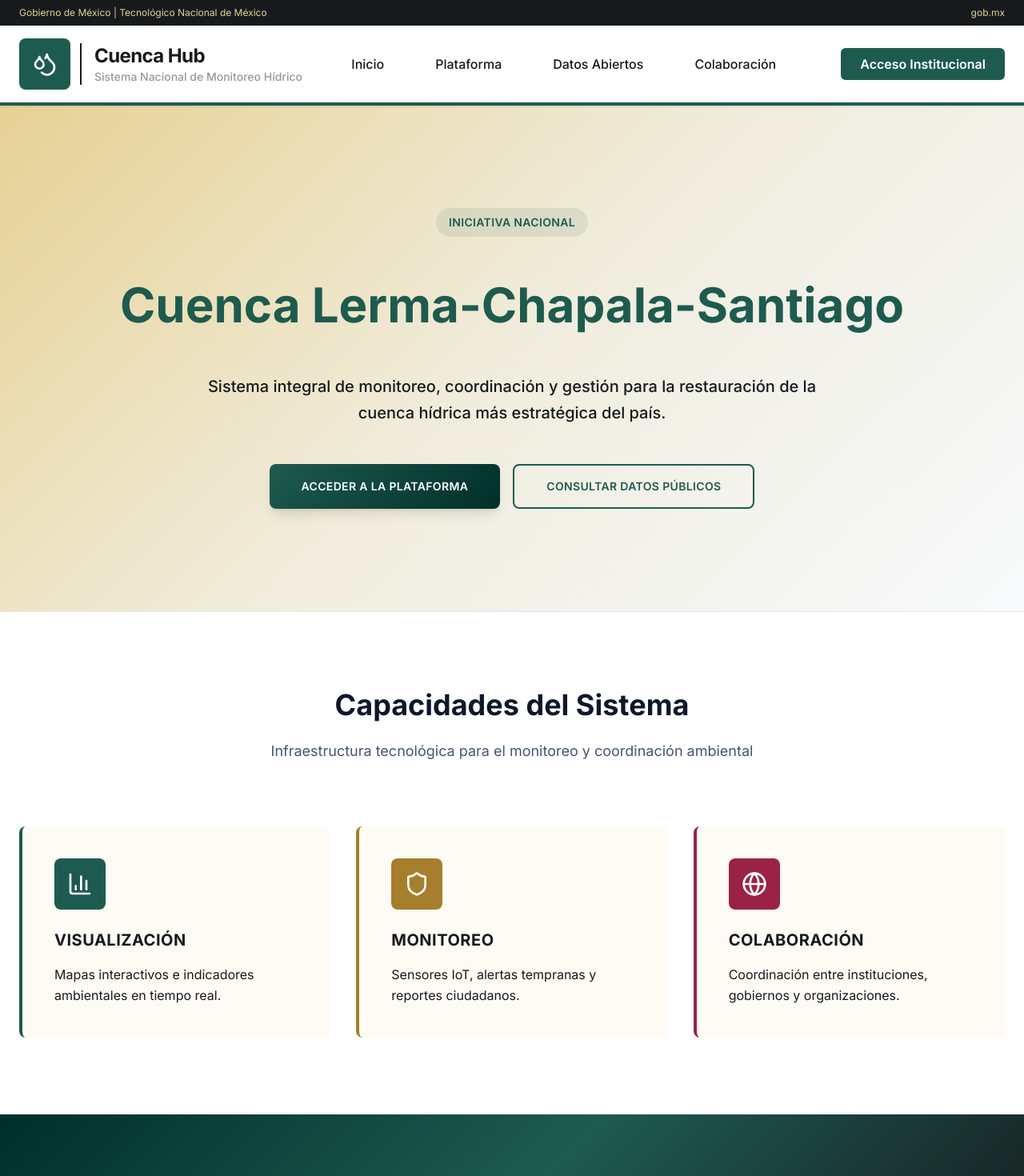
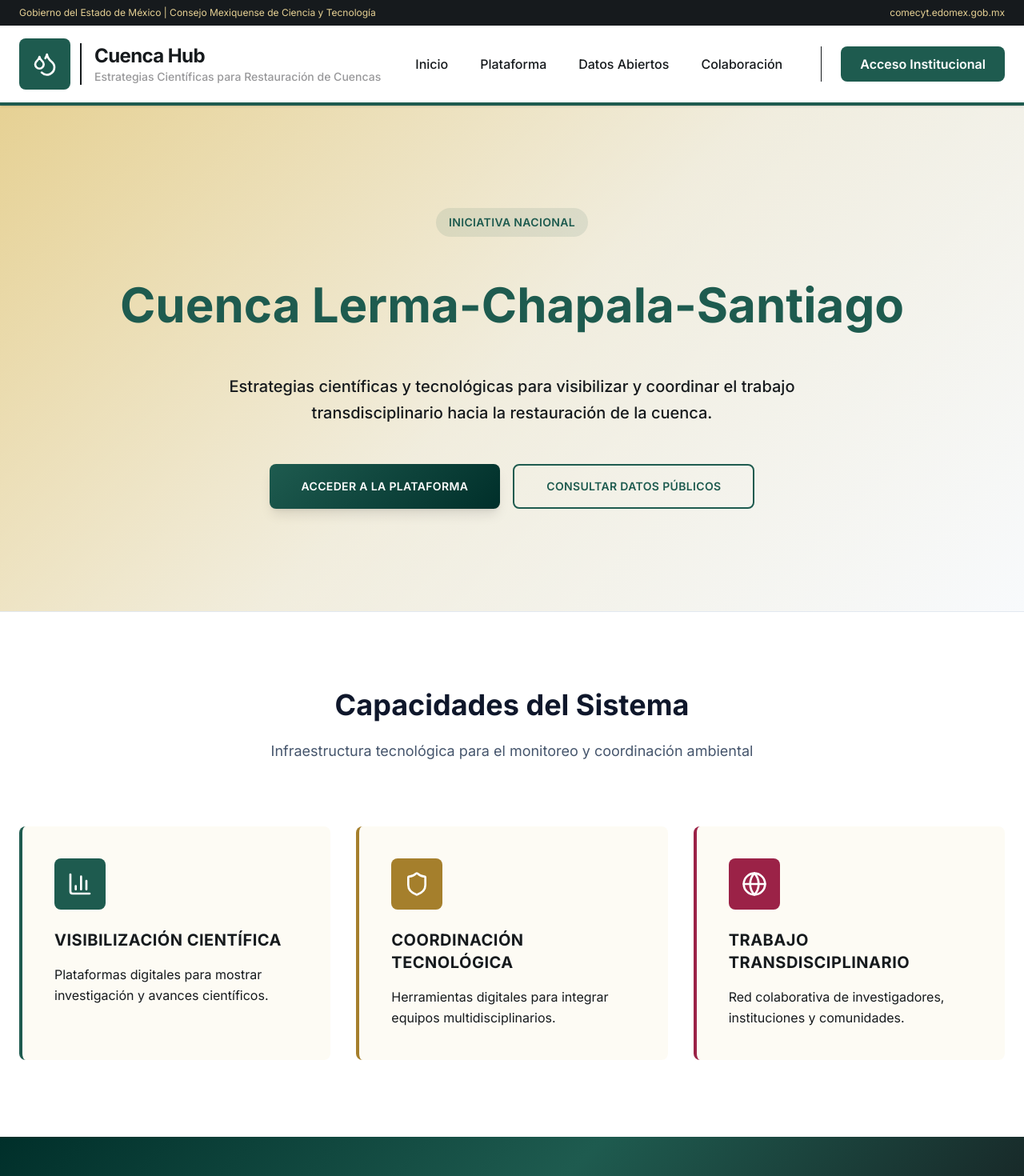
Before and after one commit to JuanMGlez/cuenca-hub, a Next.js app: page / in a window 1280 px wide. Shown: the top 1470 px of the page at 80% size. Built offline with nearby package versions, Linux system fonts and the light colour scheme.

Commit message:
fix:UX/UI

```diff
--- a/app/comunicacion-social/page.tsx
+++ b/app/comunicacion-social/page.tsx
@@ -28,7 +28,7 @@ export default function ComunicacionSocial() {
             <span className="block text-cream">Transforman</span>
           </h1>
           <p className="text-2xl mb-12 text-cream opacity-90 max-w-2xl mx-auto">
-            Descubre cómo las comunidades están restaurando la cuenca más importante de México
+            Conoce las estrategias científicas y tecnológicas que están transformando la cuenca
           </p>
 
           <div className="flex flex-col sm:flex-row gap-6 justify-center items-center">
@@ -60,12 +60,12 @@ export default function ComunicacionSocial() {
 
           <div className="grid md:grid-cols-2 lg:grid-cols-3 gap-8 max-w-6xl mx-auto">
             {[
-              { name: "María González", role: "Agricultora", location: "Jalisco", views: "156K" },
-              { name: "Dr. Carlos Mendoza", role: "Investigador", location: "Michoacán", views: "89K" },
-              { name: "Ana Ruiz", role: "Activista", location: "Guanajuato", views: "203K" },
-              { name: "Roberto Silva", role: "Pescador", location: "Jalisco", views: "134K" },
-              { name: "Ing. Patricia López", role: "TECNM", location: "Nacional", views: "267K" },
-              { name: "Comunidad Purépecha", role: "Líderes Indígenas", location: "Michoacán", views: "178K" }
+              { name: "Dra. Elena Martínez", role: "Hidroquímica", location: "COMECyT", views: "267K" },
+              { name: "Dr. Carlos Mendoza", role: "Ecología Acuática", location: "UAEM", views: "189K" },
+              { name: "Ing. Patricia López", role: "Tecnologías Ambientales", location: "IPN", views: "203K" },
+              { name: "Dr. Roberto Silva", role: "Gestión Hídrica", location: "UNAM", views: "234K" },
+              { name: "Mtra. Ana Ruiz", role: "Políticas Públicas", location: "COLMEX", views: "156K" },
+              { name: "Equipo Transdisciplinario", role: "Red de Investigación", location: "Multi-institucional", views: "298K" }
             ].map((person, index) => (
               <div key={index} className="group cursor-pointer">
                 <div className="relative aspect-video bg-gradient-to-br from-primary to-charcoal rounded-2xl overflow-hidden mb-4 group-hover:scale-105 transition-transform duration-300">
@@ -136,9 +136,9 @@ export default function ComunicacionSocial() {
 
           <div className="grid md:grid-cols-3 gap-8 max-w-5xl mx-auto">
             {[
-              { title: "#AguaLimpiaMéxico", engagement: "2.1M", platform: "Todas las redes" },
-              { title: "#CuencaViva", engagement: "856K", platform: "Instagram & TikTok" },
-              { title: "#RestauraCuenca", engagement: "1.3M", platform: "Facebook & Twitter" }
+              { title: "#CienciaParaLaCuenca", engagement: "1.8M", platform: "Todas las redes" },
+              { title: "#InvestigaciónTransdisciplinaria", engagement: "756K", platform: "LinkedIn & Academia" },
+              { title: "#TecnologíaAmbiental", engagement: "1.1M", platform: "Twitter & YouTube" }
             ].map((campaign, index) => (
               <div key={index} className="bg-gradient-to-br from-primary to-secondary p-8 rounded-2xl text-white text-center group hover:scale-105 transition-transform cursor-pointer">
                 <h3 className="text-2xl font-bold mb-4">{campaign.title}</h3>
--- a/app/page.tsx
+++ b/app/page.tsx
@@ -11,8 +11,8 @@ export default function Home() {
         {/* Top institutional bar */}
         <div className="bg-charcoal py-2">
           <div className="max-w-7xl mx-auto px-6 flex justify-between items-center text-xs text-cream">
-            <span>Gobierno de México | Tecnológico Nacional de México</span>
-            <span>gob.mx</span>
+            <span>Gobierno del Estado de México | Consejo Mexiquense de Ciencia y Tecnología</span>
+            <span>comecyt.edomex.gob.mx</span>
           </div>
         </div>
 
@@ -28,21 +28,34 @@ export default function Home() {
                   </div>
                   <div className="border-l-2 border-neutral pl-4">
                     <div className="text-2xl font-bold text-foreground tracking-tight">Cuenca Hub</div>
-                    <div className="text-sm text-neutral font-medium">Sistema Nacional de Monitoreo Hídrico</div>
+                    <div className="text-sm text-neutral font-medium">Estrategias Científicas para Restauración de Cuencas</div>
                   </div>
                 </div>
               </div>
 
               {/* Navigation */}
-              <nav className="hidden lg:flex items-center space-x-8">
-                <a href="#inicio" className="px-4 py-2 text-foreground hover:bg-primary hover:bg-opacity-5 rounded-md transition-all font-medium">Inicio</a>
-                <a href="#plataforma" className="px-4 py-2 text-foreground hover:bg-primary hover:bg-opacity-5 rounded-md transition-all font-medium">Plataforma</a>
-                <a href="#datos" className="px-4 py-2 text-foreground hover:bg-primary hover:bg-opacity-5 rounded-md transition-all font-medium">Datos Abiertos</a>
-                <a href="#colaboracion" className="px-4 py-2 text-foreground hover:bg-primary hover:bg-opacity-5 rounded-md transition-all font-medium">Colaboración</a>
-                <div className="w-px h-6 bg-neutral opacity-30"></div>
-                <button className="bg-primary text-white px-6 py-2 rounded-md font-semibold hover:bg-opacity-90 transition-all">
-                  Acceso Institucional
-                </button>
+              <nav className="hidden lg:flex items-center space-x-2">
+                <a href="#inicio" className="px-4 py-2 text-foreground hover:text-primary transition-colors font-medium relative group">
+                  <span>Inicio</span>
+                  <div className="absolute bottom-0 left-0 w-0 h-0.5 bg-primary transition-all duration-300 group-hover:w-full"></div>
+                </a>
+                <a href="#plataforma" className="px-4 py-2 text-foreground hover:text-primary transition-colors font-medium relative group">
+                  <span>Plataforma</span>
+                  <div className="absolute bottom-0 left-0 w-0 h-0.5 bg-primary transition-all duration-300 group-hover:w-full"></div>
+                </a>
+                <a href="#datos" className="px-4 py-2 text-foreground hover:text-primary transition-colors font-medium relative group">
+                  <span>Datos Abiertos</span>
+                  <div className="absolute bottom-0 left-0 w-0 h-0.5 bg-primary transition-all duration-300 group-hover:w-full"></div>
+                </a>
+                <a href="#colaboracion" className="px-4 py-2 text-foreground hover:text-primary transition-colors font-medium relative group">
+                  <span>Colaboración</span>
+                  <div className="absolute bottom-0 left-0 w-0 h-0.5 bg-primary transition-all duration-300 group-hover:w-full"></div>
+                </a>
+                <div className="ml-6 pl-6 border-l border-neutral border-opacity-20">
+                  <button className="bg-primary text-white px-6 py-2.5 rounded-lg font-semibold hover:shadow-lg hover:-translate-y-0.5 transition-all duration-300">
+                    Acceso Institucional
+                  </button>
+                </div>
               </nav>
             </div>
           </div>
@@ -62,8 +75,8 @@ export default function Home() {
               <span className="block text-primary">Cuenca Lerma-Chapala-Santiago</span>
             </h1>
             <p className="text-xl mb-12 leading-relaxed max-w-3xl mx-auto font-medium text-foreground">
-              Sistema integral de monitoreo, coordinación y gestión para la restauración
-              de la cuenca hídrica más estratégica del país.
+              Estrategias científicas y tecnológicas para visibilizar y coordinar
+              el trabajo transdisciplinario hacia la restauración de la cuenca.
             </p>
             <div className="flex flex-col sm:flex-row gap-4 justify-center">
               <button className="btn-primary px-10 py-4 rounded-lg font-semibold shadow-lg text-sm uppercase tracking-wide">
@@ -91,8 +104,8 @@ export default function Home() {
               <div className="w-16 h-16 bg-primary rounded-lg flex items-center justify-center mb-6">
                 <BarChart3 className="w-8 h-8 text-white" />
               </div>
-              <h3 className="text-xl font-bold mb-4 uppercase tracking-wide text-foreground">Visualización</h3>
-              <p className="leading-relaxed text-foreground">Mapas interactivos e indicadores ambientales en tiempo real.</p>
+              <h3 className="text-xl font-bold mb-4 uppercase tracking-wide text-foreground">Visibilización Científica</h3>
+              <p className="leading-relaxed text-foreground">Plataformas digitales para mostrar investigación y avances científicos.</p>
             </div>
 
             {/* Monitoreo */}
@@ -100,8 +113,8 @@ export default function Home() {
               <div className="w-16 h-16 rounded-lg flex items-center justify-center mb-6" style={{backgroundColor: 'var(--color-gold)'}}>
                 <Shield className="w-8 h-8 text-white" />
               </div>
-              <h3 className="text-xl font-bold mb-4 uppercase tracking-wide text-foreground">Monitoreo</h3>
-              <p className="leading-relaxed text-foreground">Sensores IoT, alertas tempranas y reportes ciudadanos.</p>
+              <h3 className="text-xl font-bold mb-4 uppercase tracking-wide text-foreground">Coordinación Tecnológica</h3>
+              <p className="leading-relaxed text-foreground">Herramientas digitales para integrar equipos multidisciplinarios.</p>
             </div>
 
             {/* Colaboración */}
@@ -109,8 +122,8 @@ export default function Home() {
               <div className="w-16 h-16 bg-secondary rounded-lg flex items-center justify-center mb-6">
                 <Globe className="w-8 h-8 text-white" />
               </div>
-              <h3 className="text-xl font-bold mb-4 uppercase tracking-wide text-foreground">Colaboración</h3>
-              <p className="leading-relaxed text-foreground">Coordinación entre instituciones, gobiernos y organizaciones.</p>
+              <h3 className="text-xl font-bold mb-4 uppercase tracking-wide text-foreground">Trabajo Transdisciplinario</h3>
+              <p className="leading-relaxed text-foreground">Red colaborativa de investigadores, instituciones y comunidades.</p>
             </div>
           </div>
         </div>
```
